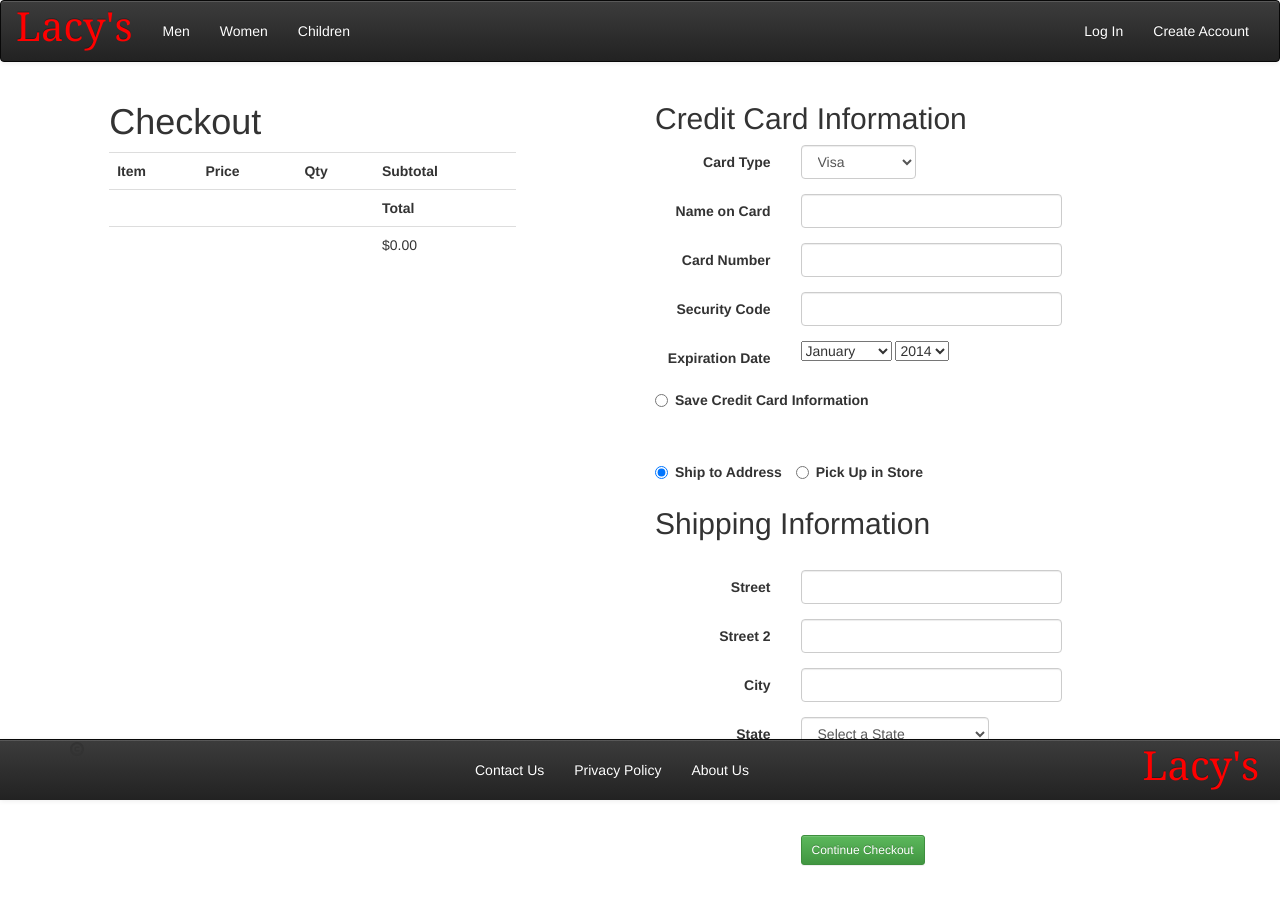
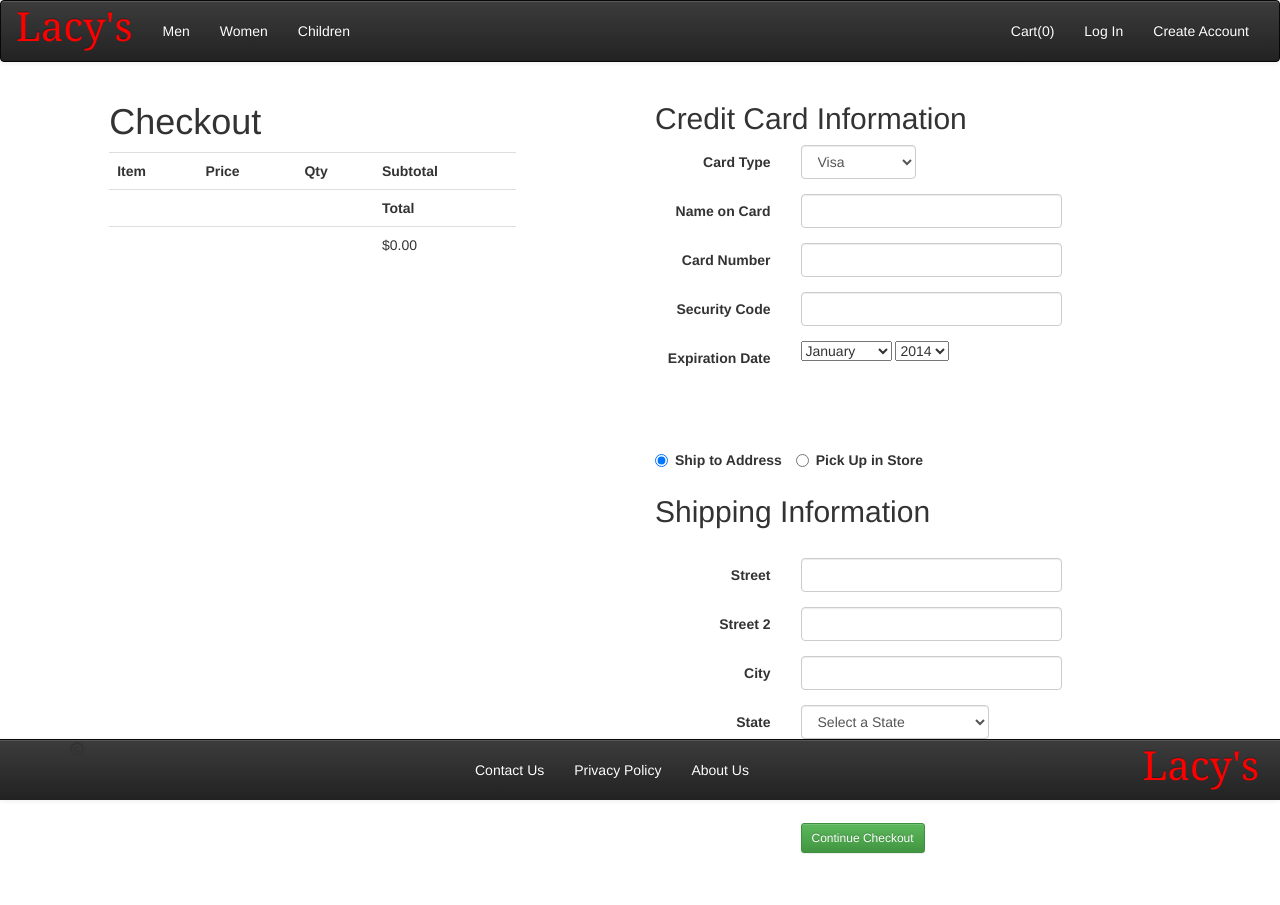
Before and after one commit to BrianTParker/TeamLacys, a PHP site: page /TeamLacys/checkout.php in a window 1280 px wide. Shown: the top 905 px of the page. After the commit the page ends 854 px from the top, so only its background shows below. Run offline with PHP 8.4, Linux system fonts and the light colour scheme; data that the repository does not hold is empty; some libraries are stand-ins or nearby versions.

Commit message:
Closes #50
- './header.php' now utilizes './Account/AccountManager.php'
- './checkout.php' now checks to see if the user is logged in before
writing certain HTML elements to the page
- a link to './cart.php' is now displayed on the nav bar when the user
is a guest

```diff
--- a/checkout.php
+++ b/checkout.php
@@ -24,7 +24,14 @@ if($_SERVER['REQUEST_METHOD'] == 'POST'){
         $state = $_POST['state'];
         $zip = $_POST['zip'];
         $total = $_POST['total'];
+		if (array_key_exists('saveCreditCard', $_POST)){
+
 			$saveCreditCard = $_POST['saveCreditCard'];
+		}else{
+
+
+		}
+
 
 
         //validate the checkout information
@@ -125,6 +132,8 @@ $total = 0;
     <div class="col-sm-4 col-sm-offset-1">
 
 		<?php
+			if (AccountManager::getInstance()->isLoggedIn()){
+
 				$credit_info_sql = $DBH->query("select name_on_card, credit_card_number, card_type, security_code, expiration_date, expiration_month, expiration_year
 										from customers c
 										join credit_card_info cc on cc.id = c.credit_card_id
@@ -136,6 +145,7 @@ $total = 0;
 					$security = $row['security_code'];
 					$expMonth = $row['expiration_month'];
 					$expYear = $row['expiration_year'];
+				}
 			}
 		?>
 
@@ -210,12 +220,19 @@ $total = 0;
                         </div>
                 </div>
 
-				<div class="radio-inline">
-                    <label>
-                        <input type="radio" name="saveCreditCard" value="save"/>
-                        Save Credit Card Information
-                      </label>
-                    </div>
+				<?php
+				// display 'Save Credit Information' radio button only if an account is logged in -nm
+				if (AccountManager::getInstance()->isLoggedIn()){
+
+					echo '<div class="radio-inline">';
+					echo '	<label>';
+					echo '		<input type="radio" name="saveCreditCard" value="save"/>';
+					echo '		Save Credit Card Information';
+					echo '	</label>';
+					echo '</div>';
+				}
+				?>
+
                 <br/><br/><br/>
                 <div class="radio-inline">
                     <label>
--- a/header.php
+++ b/header.php
@@ -5,18 +5,15 @@
   <?php
   /**********************************INCLUDE*********************************** *
   * **************************************************************************** */
+ include "db_connect.php";
  include_once( __DIR__ . '/php/cart/CartManager.php' );
-
-  /* <<<<<<< HEAD
-  =======
-  >>>>>>> origin/databasefix */
+ include_once( __DIR__ . '/Account/AccountManager.php' );
   ?>
 
 
   <?php
   //session_start();
   ob_start();
-  //$_SESSION['firstName'] = null;
   ?>
 
   <!doctype html>
@@ -57,11 +54,6 @@
   </head>
 
   <body>
-  <?php
-
-  include "db_connect.php";
-
-  ?>
 
   <nav class="navbar navbar-inverse navbar-default" role="navigation">
     <div class="container-fluid">
@@ -89,9 +81,10 @@
         <ul class="nav navbar-nav navbar-right">
 
           <?php
-            if(!isset($_SESSION['firstName'])){
-              echo '<li><a href="login.php">Log In</a></li>';
-              echo '<li><a href="newuser.php">Create Account</a></li>';
+            if(!AccountManager::getInstance()->isLoggedIn()){
+			  echo '<li><a id="cartmgr" href="cart.php">'. CartManager::getInstance() .'</a></li>';
+			  echo '<li><a href="login.php">Log In</a></li>';
+			  echo '<li><a href="newuser.php">Create Account</a></li>';
             }else{
 			  echo '<li><a href="account.php">My Account</a></li>';
               echo '<li><a id="cartmgr" href="cart.php">'. CartManager::getInstance() .'</a></li>';
```
Lines whose indentation alone changed are shown as unchanged.
